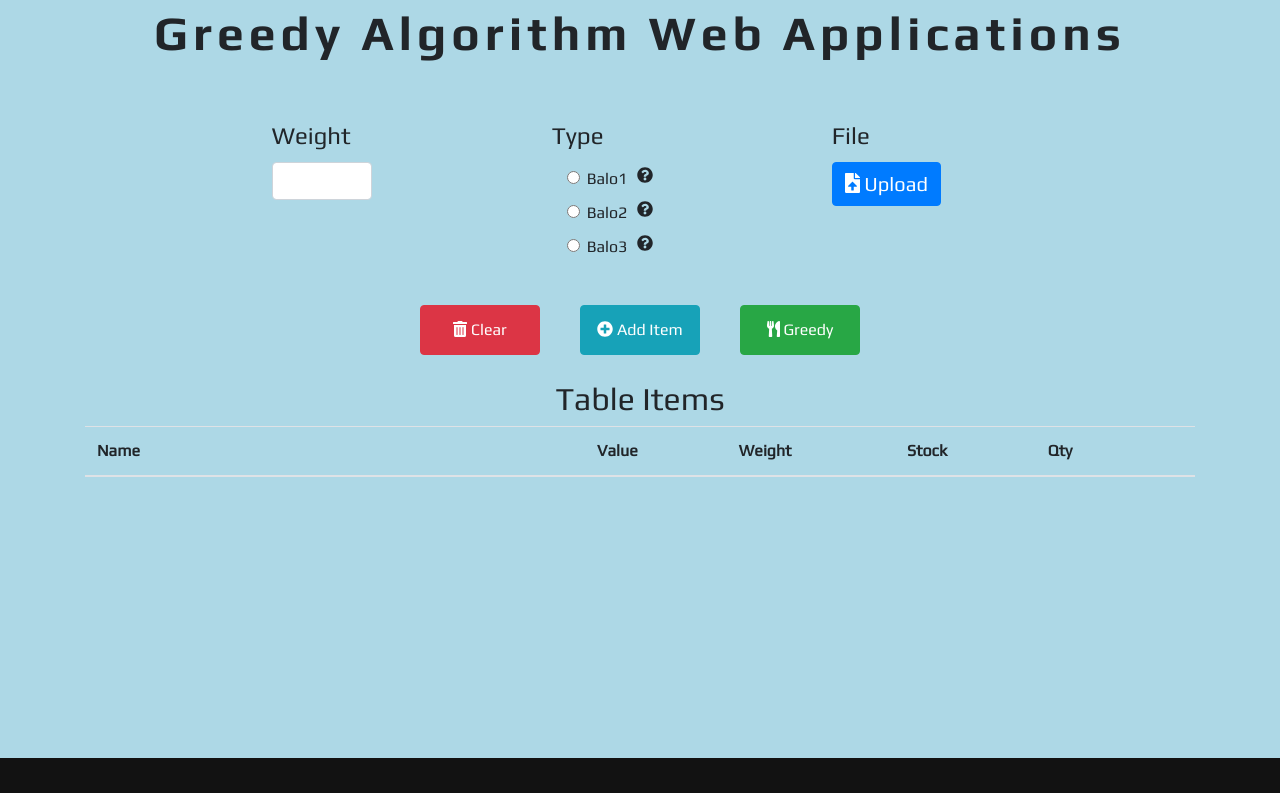
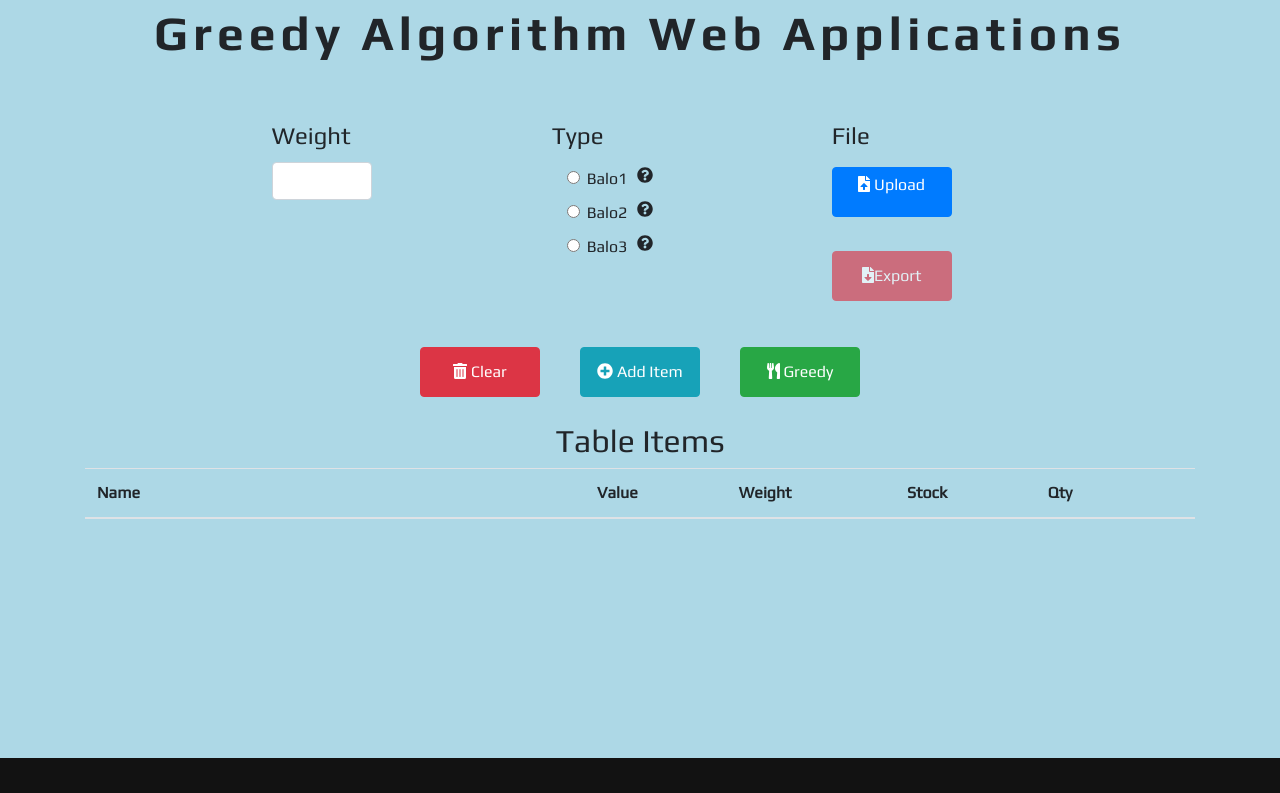
Before and after one commit to superden125/greedybag.sd, a React (Create React App) app: page / in a window 1280 px wide. Shown: the top 793 px of the page. Built offline with nearby package versions, Linux system fonts and the light colour scheme.

Commit message:
add export v1

```diff
--- a/package.json
+++ b/package.json
@@ -14,6 +14,7 @@
     "@testing-library/user-event": "^7.2.1",
     "bootstrap": "^4.5.2",
     "classnames": "^2.2.6",
+    "file-saver": "^2.0.2",
     "react": "^16.13.1",
     "react-dom": "^16.13.1",
     "react-flip-move": "^3.0.4",
--- a/src/App.js
+++ b/src/App.js
@@ -8,6 +8,7 @@ import {
   faTrashAlt,
   faPlusCircle,
   faUtensils,
+  faFileDownload,
 } from "@fortawesome/free-solid-svg-icons";
 import Items from "./components/Items";
 import Headers from "./components/Headers";
@@ -21,7 +22,8 @@ function App() {
     faTrashAlt,
     faPlusCircle,
     faUtensils,
-    faTrashAlt
+    faTrashAlt,
+    faFileDownload
   );
   return (
     <div>
--- a/src/components/Items/InputFile.js
+++ b/src/components/Items/InputFile.js
@@ -1,7 +1,8 @@
-import React from "react";
+import React, { useRef } from "react";
 import classNames from "classnames";
 import * as XLSX from "xlsx";
-import { FormGroup, Input, Label } from "reactstrap";
+import * as FileSaver from "file-saver";
+import { FormGroup, Input, Label, Button } from "reactstrap";
 import { FontAwesomeIcon } from "@fortawesome/react-fontawesome";
 
 export default function InputFile(props) {
@@ -12,8 +13,12 @@ export default function InputFile(props) {
     setInputFile,
     file,
     setFile,
+    items,
+    isGreedy,
     disabled,
   } = props;
+
+  const fileUpload = useRef(null);
 
   const getExtFile = (filename) => {
     let last_dot = filename.lastIndexOf(".");
@@ -120,18 +125,39 @@ export default function InputFile(props) {
     }
   };
 
+  const exportToCSV = (csvData, fileName) => {
+    const fileType =
+      "application/vnd.openxmlformats-officedocument.spreadsheetml.sheet;charset=UTF-8";
+    const fileExtension = ".xlsx";
+    const ws = XLSX.utils.json_to_sheet(csvData);
+    const wb = { Sheets: { data: ws }, SheetNames: ["data"] };
+    const excelBuffer = XLSX.write(wb, { bookType: "xlsx", type: "array" });
+    const data = new Blob([excelBuffer], { type: fileType });
+    FileSaver.saveAs(data, fileName + fileExtension);
+  };
+
+  console.log(isGreedy);
+
   return (
     <FormGroup>
       <legend>File</legend>
       <Label
         for="file"
         // className="sd-file-choose btn btn-primary disabled"
-        className={classNames("sd-file-choose btn btn-primary", {
+        className={classNames("sd-file-choose sd-btn btn btn-primary", {
           disabled: disabled,
         })}
       >
         <FontAwesomeIcon icon="file-upload" /> Upload
       </Label>
+
+      {/* <Button
+        className="sd-file-choose sd-btn btn btn-danger"
+        onClick={() => console.log(fileUpload.current)}
+      >
+        <FontAwesomeIcon icon="file-download" />
+        Upload
+      </Button> */}
 
       <Input
         type="file"
@@ -141,9 +167,19 @@ export default function InputFile(props) {
         style={{ display: "none" }}
         value={file}
         disabled={disabled}
+        ref={fileUpload}
       />
       <br></br>
       <Label>{fileNames}</Label>
+      <br />
+      <Button
+        className="sd-file-choose sd-btn btn btn-danger"
+        onClick={() => exportToCSV(items, "result")}
+        disabled={!isGreedy}
+      >
+        <FontAwesomeIcon icon="file-download" />
+        Export
+      </Button>
     </FormGroup>
   );
 }
--- a/src/components/Items/TableItem.js
+++ b/src/components/Items/TableItem.js
@@ -301,6 +301,8 @@ function TableItem(props) {
               <InputFile
                 setFileName={setFileName}
                 fileNames={fileName}
+                items={items}
+                isGreedy={isGreedy}
                 setIsLoading={setIsLoading}
                 setInputFile={setInputFile}
                 file={file}
--- a/src/index.css
+++ b/src/index.css
@@ -78,7 +78,7 @@ body {
 }
 
 .sd-file-choose {
-  font-size: 20px;
+  margin-left: 0;
 }
 
 .sd-icon-type {
```
Also changed, not shown: 16 other files (tests, documents, lock files or other folders).
